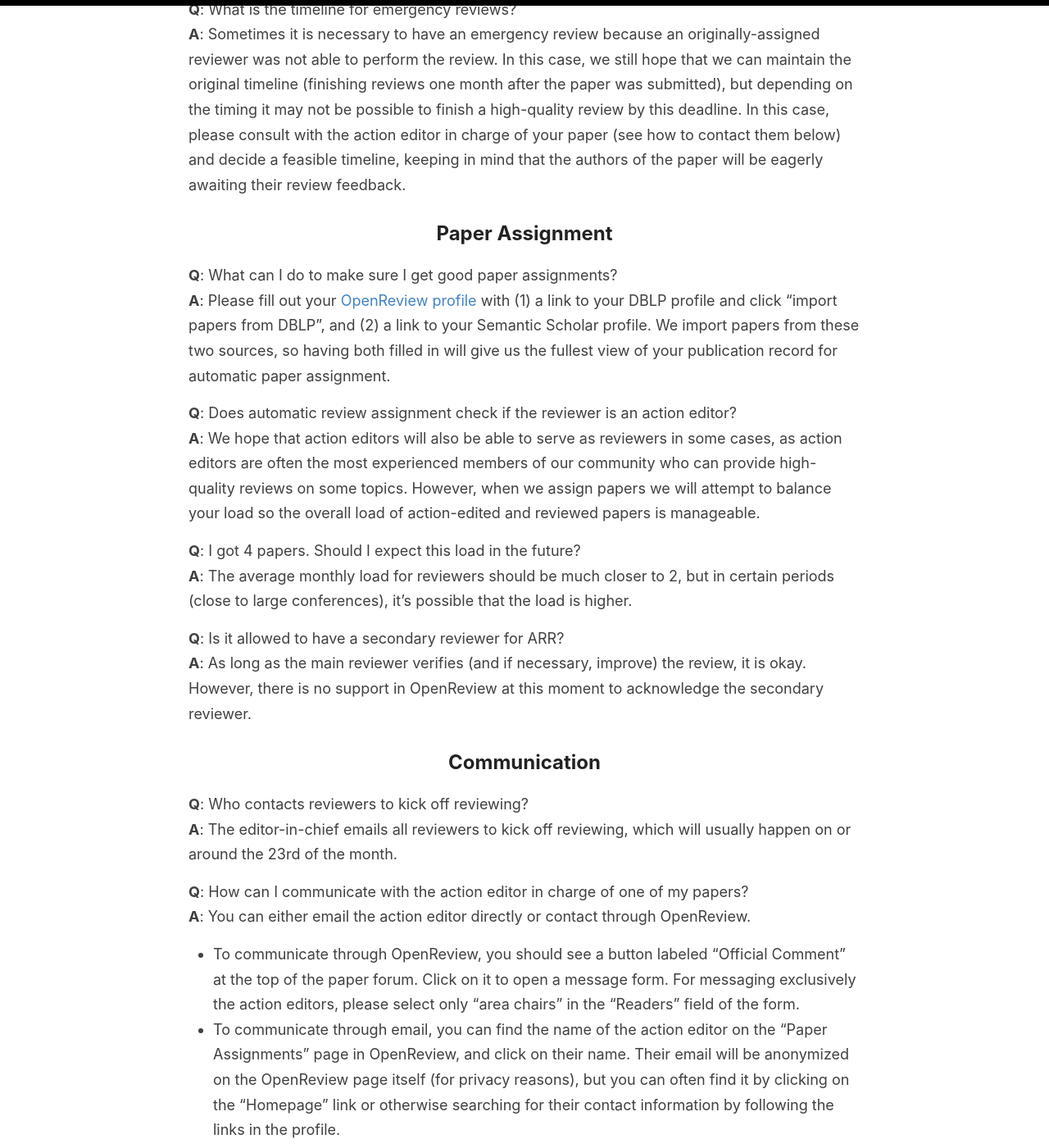
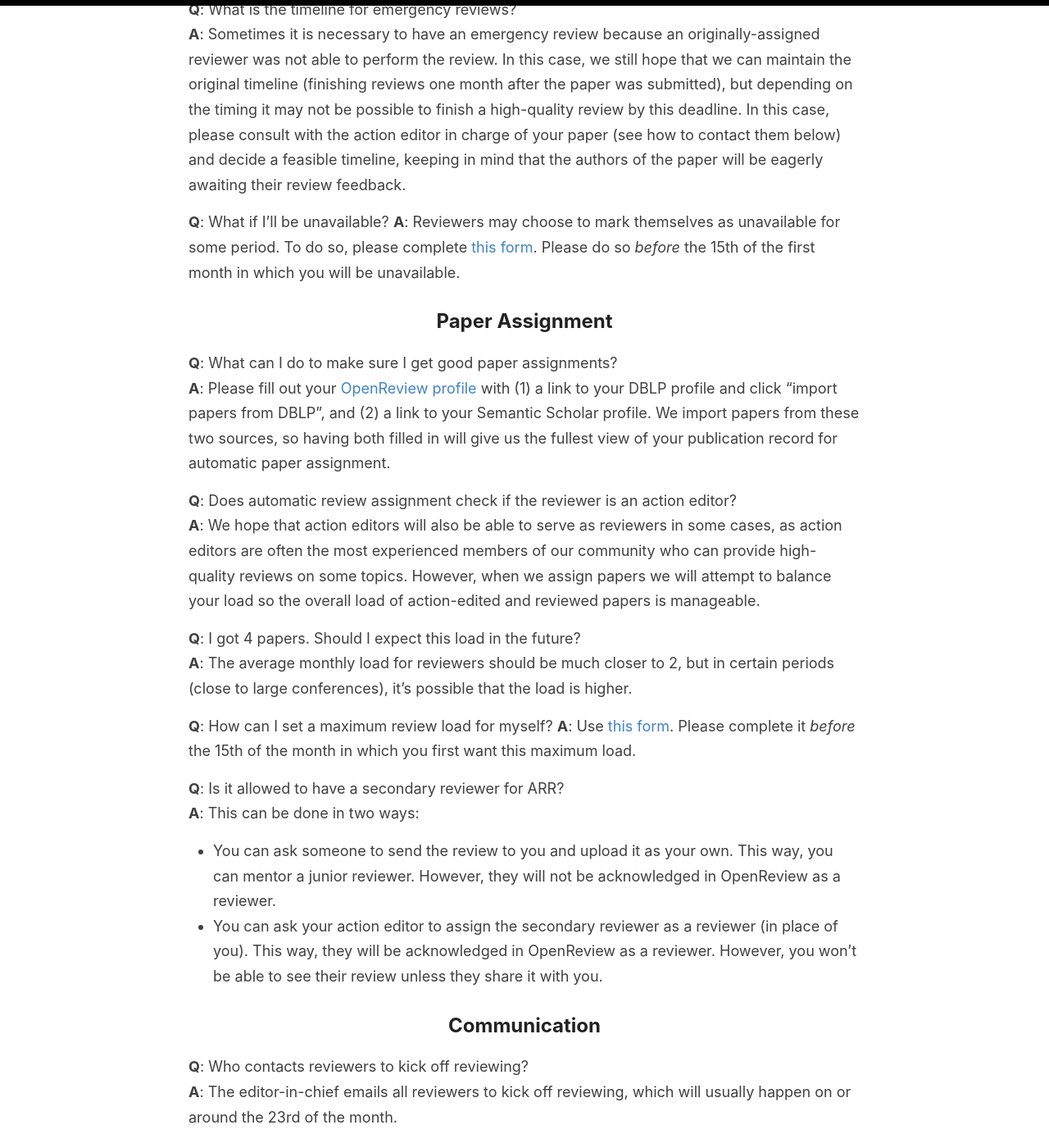
Before and after one commit to amitmerchant1990/reverie, a Jekyll site: the page built from reviewers.md, in a window 1280 px wide and 1400 px high, scrolled down 2624 px. Shown: the whole window at 82% size. Built offline with Jekyll 4.4.1, drawn with Linux system fonts in a browser that asks for light colours.

Commit message:
Update reviewers.md

```diff
--- a/reviewers.md
+++ b/reviewers.md
@@ -50,6 +50,9 @@ Sometimes it is necessary to have an emergency review because an originally-assi
 In this case, we still hope that we can maintain the original timeline (finishing reviews one month after the paper was submitted), but depending on the timing it may not be possible to finish a high-quality review by this deadline.
 In this case, please consult with the action editor in charge of your paper (see how to contact them below) and decide a feasible timeline, keeping in mind that the authors of the paper will be eagerly awaiting their review feedback.
 
+**Q**: What if I'll be unavailable?
+**A**: Reviewers may choose to mark themselves as unavailable for some period. To do so, please complete [this form](https://forms.office.com/Pages/ResponsePage.aspx?id=9028kaqAQ0OMdrEjlJf7WXcpizsAwgRHnquEMJ-wjU5UMkJXNTc2NDU1SzM4MkcyTkFETjhOQzAxSC4u). Please do so *before* the 15th of the first month in which you will be unavailable.
+
 ## Paper Assignment
 
 **Q**: What can I do to make sure I get good paper assignments?<br>
@@ -65,8 +68,14 @@ We hope that action editors will also be able to serve as reviewers in some case
 The average monthly load for reviewers should be much closer to 2, but in certain periods (close to large conferences),
 it's possible that the load is higher.
 
+**Q**: How can I set a maximum review load for myself?
+**A**: Use [this form](https://forms.office.com/pages/responsepage.aspx?id=9028kaqAQ0OMdrEjlJf7WXcpizsAwgRHnquEMJ-wjU5UNEpDRzZJNEg1NUdDTDhKVlVEVk9LQURGTy4u). Please complete it *before* the 15th of the month in which you first want this maximum load.
+
 **Q**: Is it allowed to have a secondary reviewer for ARR?<br>
-**A**: As long as the main reviewer verifies (and if necessary, improve) the review, it is okay. However, there is no support in OpenReview at this moment to acknowledge the secondary reviewer.
+**A**: This can be done in two ways:
+- You can ask someone to send the review to you and upload it as your own. This way, you can mentor a junior reviewer. However, they will not be acknowledged in OpenReview as a reviewer.
+- You can ask your action editor to assign the secondary reviewer as a reviewer (in place of you). This way, they will be acknowledged in OpenReview as a reviewer. However, you won't be able to see their review unless they share it with you.
+
 
 ## Communication
 
```
